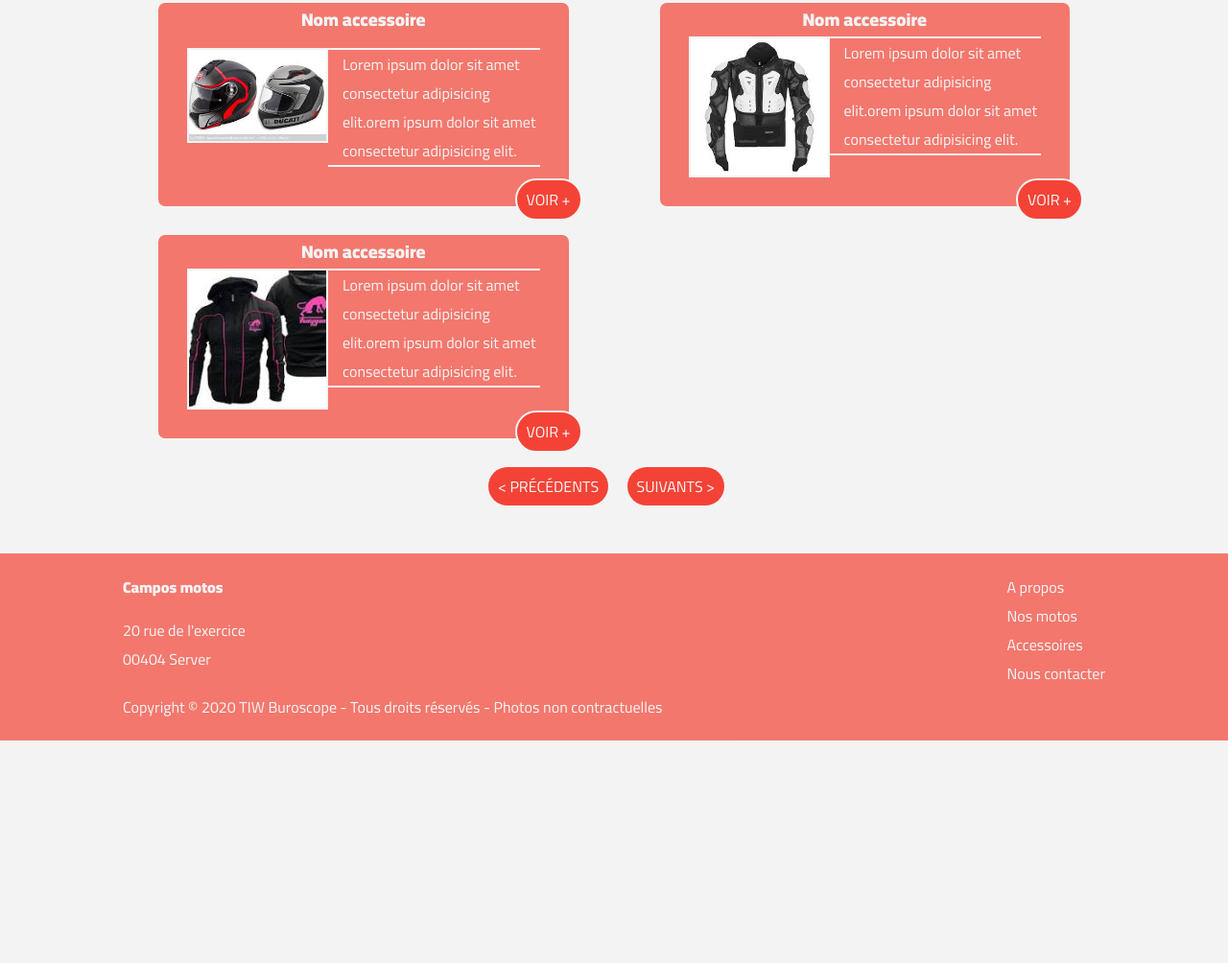
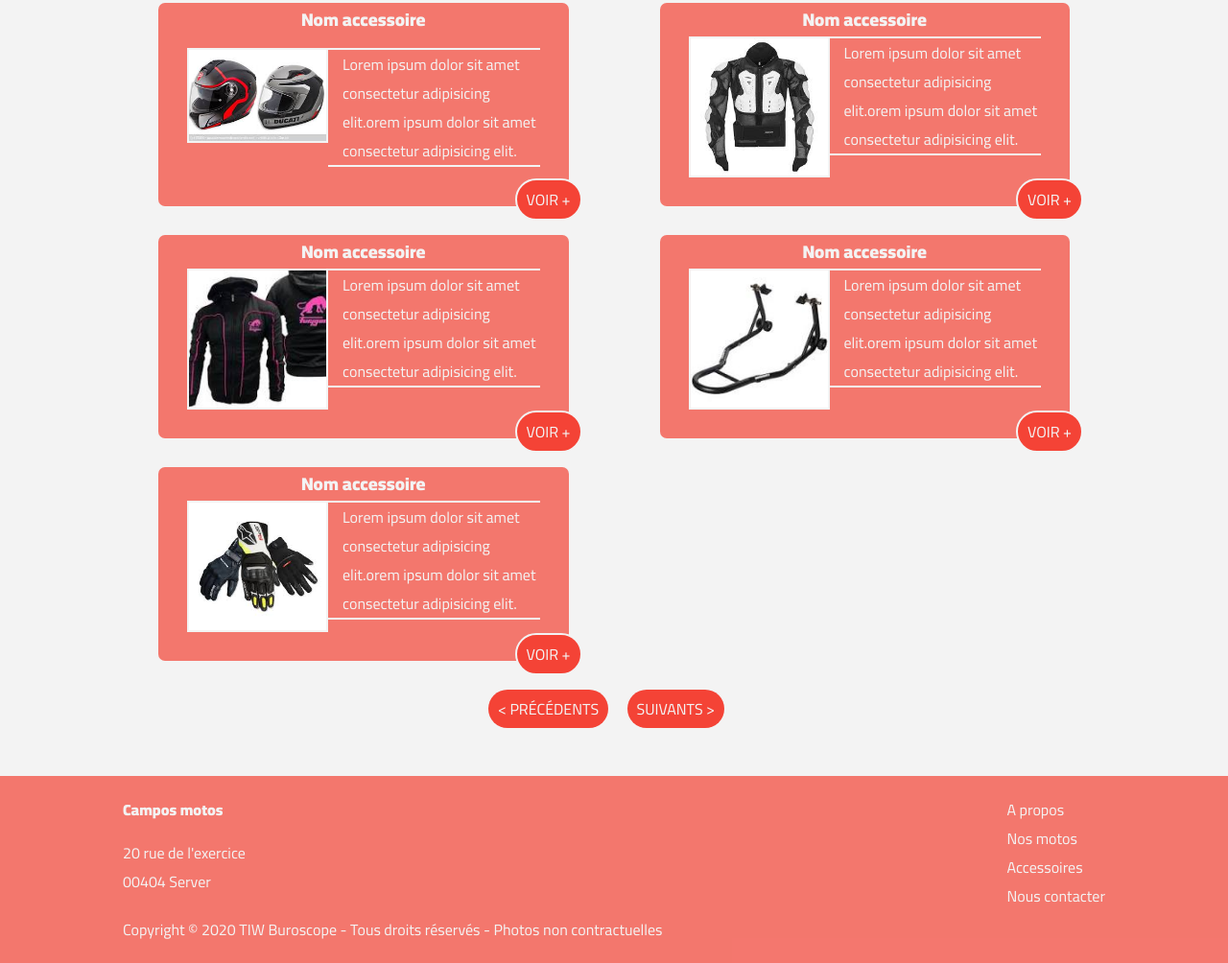
Before and after one commit to Syonx976/newgit-test, a plain HTML site: page accessoires.html in a window 1280 px wide. Shown: the part 801-1805 px from the top of the page at 96% size. Before the commit the page ends 1573 px from the top, so only its background shows below. Drawn offline with Linux system fonts and the light colour scheme.

Commit message:
ajouts accessoires

```diff
--- a/accessoires.html
+++ b/accessoires.html
@@ -94,6 +94,20 @@
                                         consectetur adipisicing elit.</p>
                                 <a href="annonce.html" class="btn-link">voir +</a>
                         </article>
+                        <article class="accessoire red-rounded accessoire">
+                                <h3>Nom accessoire</h3>
+                                <img src="./img/bequille1.jfif" alt="casque1">
+                                <p>Lorem ipsum dolor sit amet consectetur adipisicing elit.orem ipsum dolor sit amet
+                                        consectetur adipisicing elit.</p>
+                                <a href="annonce.html" class="btn-link">voir +</a>
+                        </article>
+                        <article class="accessoire red-rounded accessoire">
+                                <h3>Nom accessoire</h3>
+                                <img src="./img/gants1.jfif" alt="casque1">
+                                <p>Lorem ipsum dolor sit amet consectetur adipisicing elit.orem ipsum dolor sit amet
+                                        consectetur adipisicing elit.</p>
+                                <a href="annonce.html" class="btn-link">voir +</a>
+                        </article>
                 </div>
 
                 <a class="btn-link" href="">< précédents</a>
```
